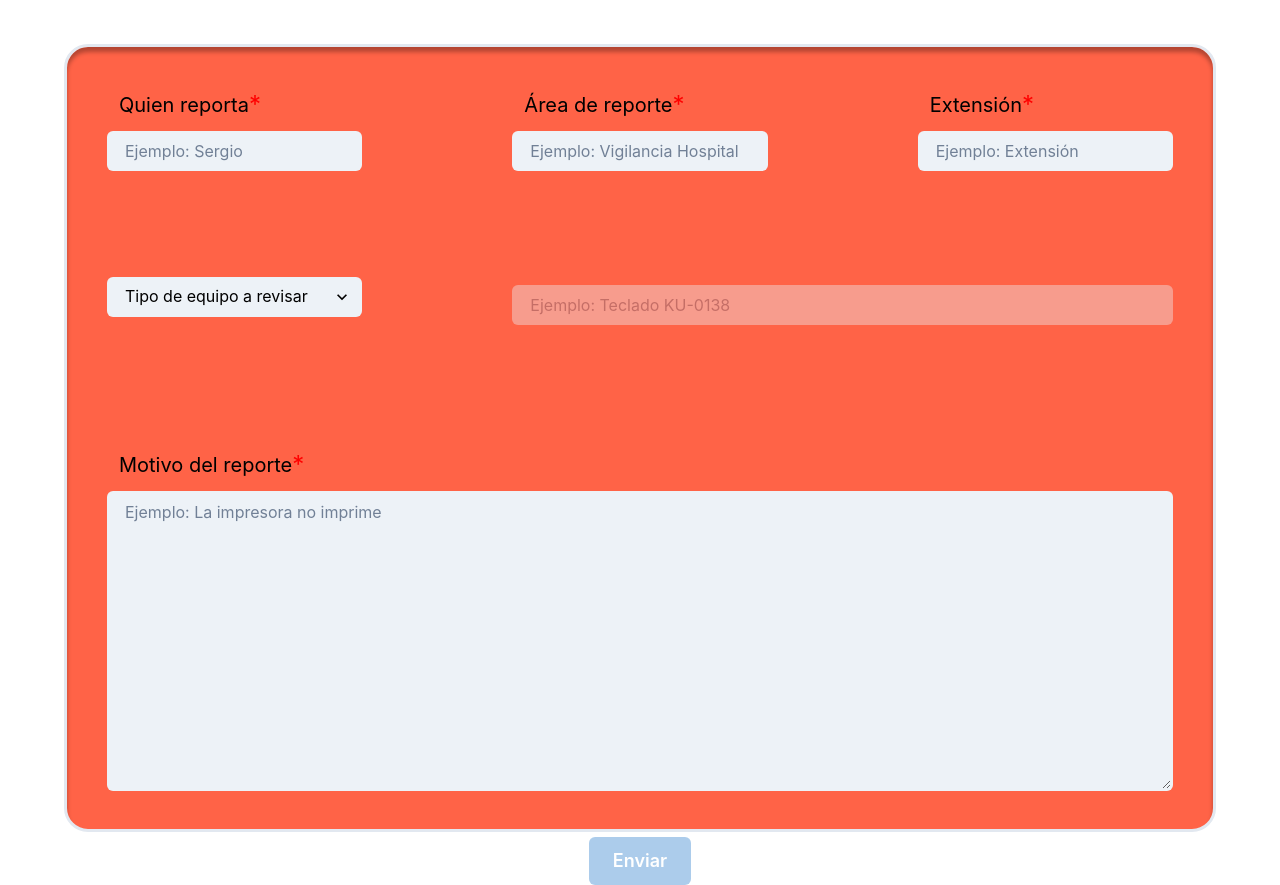
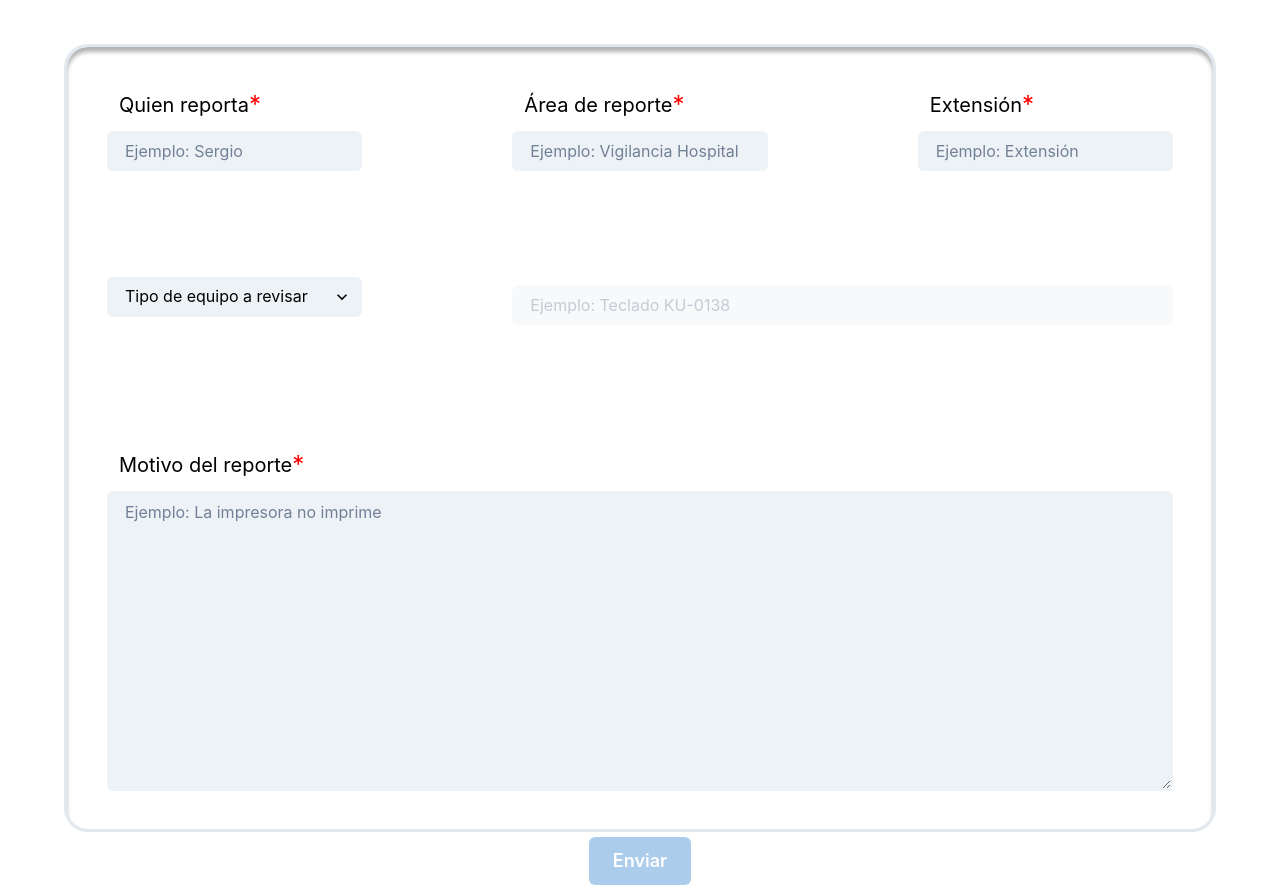
Before and after one commit to Kicho-Fops/Front-Hospital-del-Nino-morelense, a React (Vite) app: page / in a window 1280 px wide. Built offline with nearby package versions, Linux system fonts and the light colour scheme.

Commit message:
update BG again

```diff
--- a/src/ui/components/QuestionForm.jsx
+++ b/src/ui/components/QuestionForm.jsx
@@ -62,7 +62,7 @@ function QuestionForm() {
       borderRadius="3xl"
       borderWidth="3px"
       borderColor={"gray.200"}
-      bg="tomato"
+      //bg="tomato"
       w="90%"
       h="90%"
       p={4}
```
